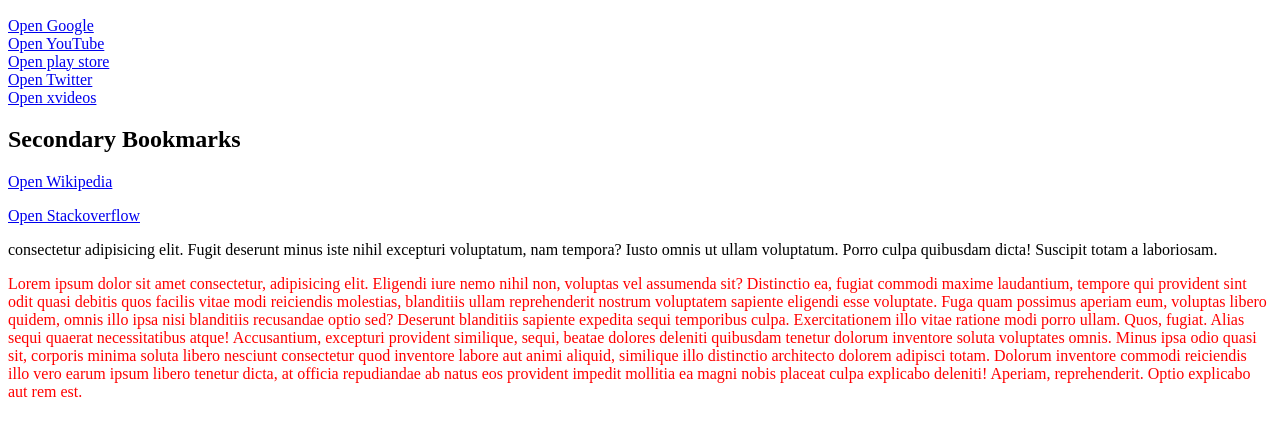
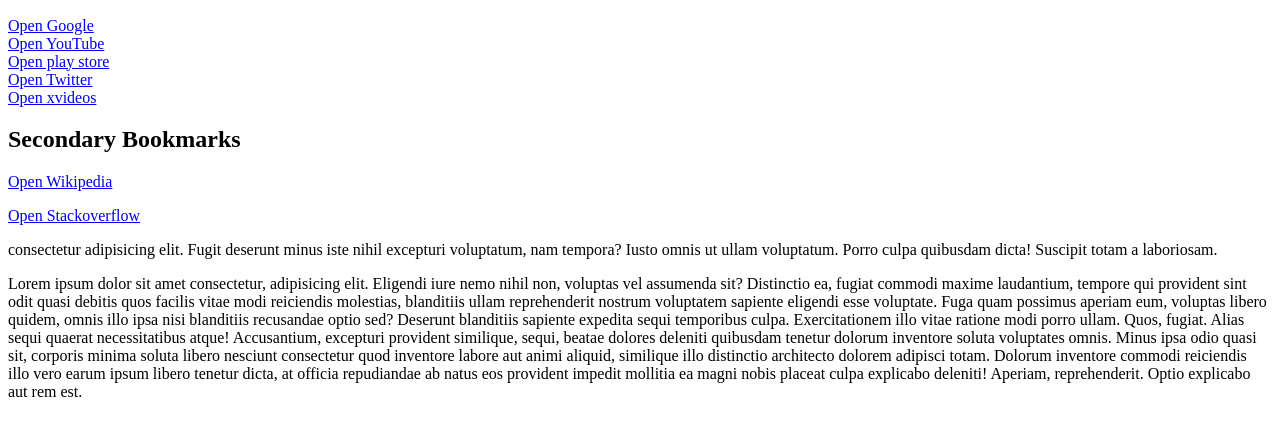
Before and after one commit to sahilkundu965/first-file, a plain HTML site: page index.html in a window 1280 px wide. Shown: the part 377-800 px from the top of the page. Drawn offline with Linux system fonts and the light colour scheme.

Commit message:
css file

```diff
--- a/style.css
+++ b/style.css
@@ -1,3 +1,6 @@
 p{
-    color: red;
+    color: black;
 }
+body{
+    background-color: white;
+}
```
